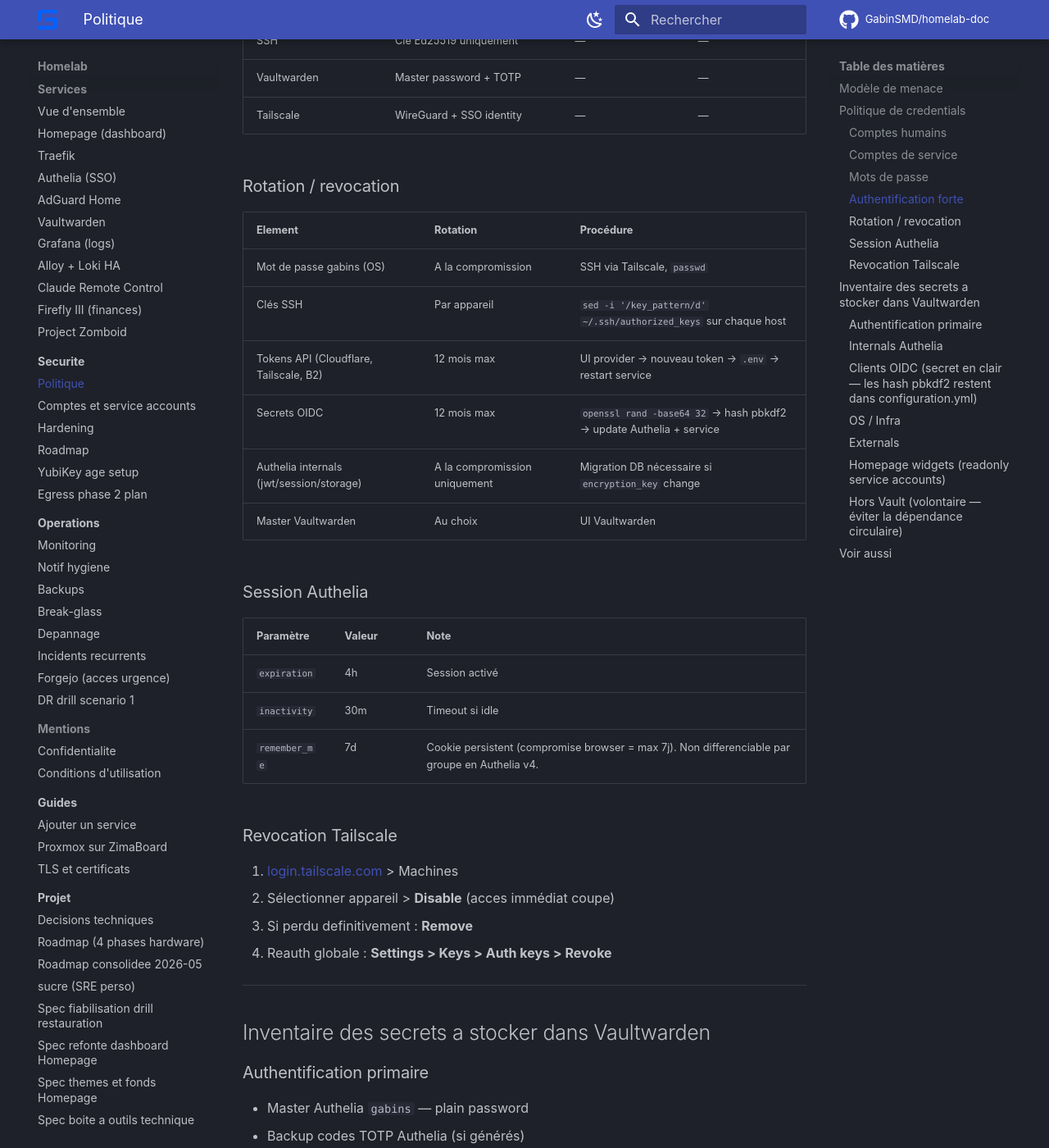
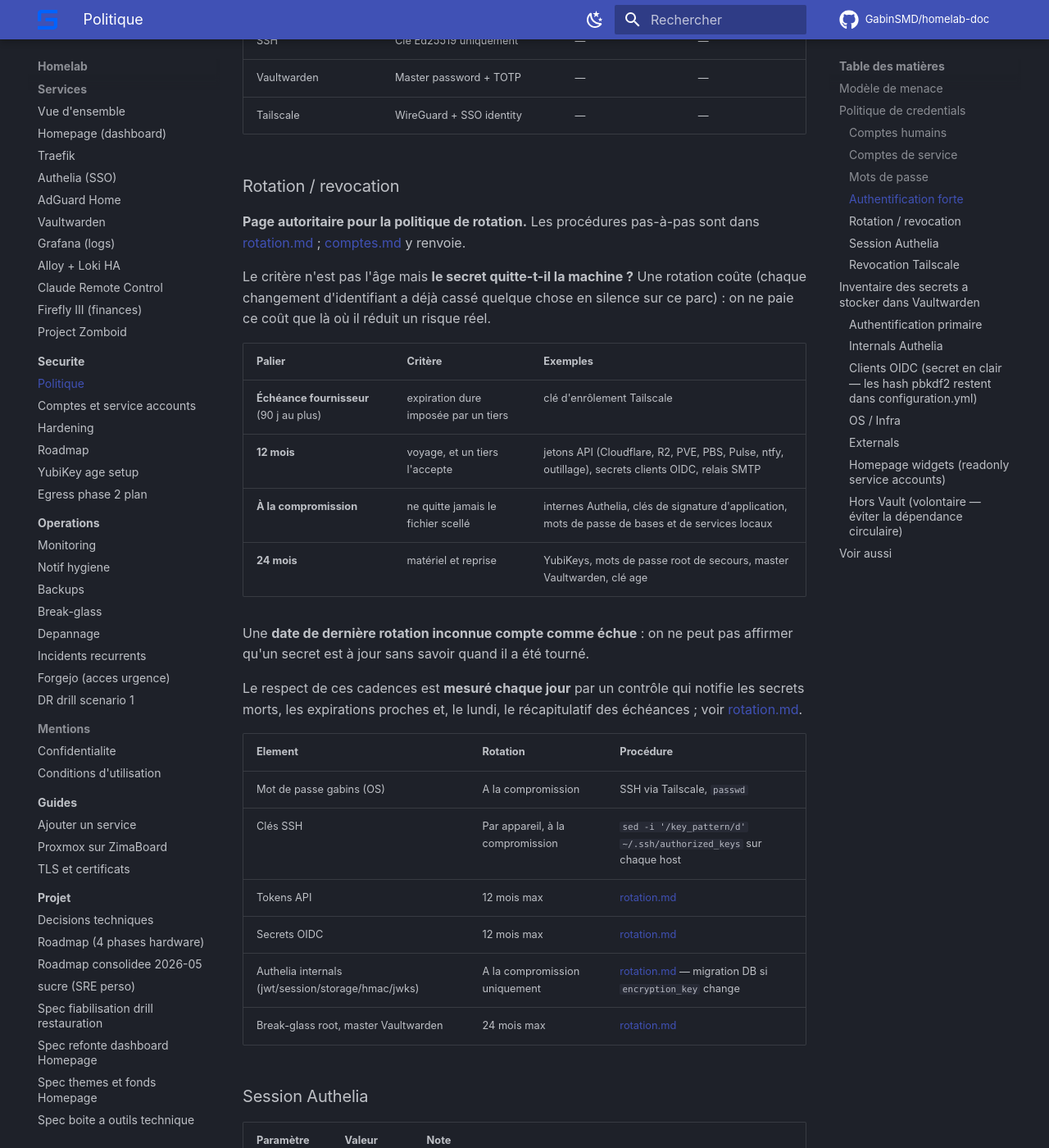
Before and after one commit to GabinSMD/homelab-doc, an MkDocs documentation site: the page built from docs/securite/politique.md, in a window 1280 px wide and 1400 px high, scrolled down 2618 px. Shown: the whole window at 82% size. Built offline with MkDocs 1.6.1 and Material for MkDocs 9.7.7, drawn with Linux system fonts in a browser that asks for light colours; comment, search, counter and statistics services are not loaded.

Commit message:
docs(securite): secrets rotation runbook, politique.md authoritative
New page securite/rotation.md: what the daily rotation check measures and
notifies, the common method (create, store in Vaultwarden, seal, deploy,
VERIFY, revoke, date), and one section per secret family. Each anchor is
referenced by the private rotation inventory. Generic only: no value, no
date, no inventory, no internal address.

politique.md now carries the four tiers (provider deadline, 12 months, on
compromise, 24 months) and becomes the authoritative policy page;
comptes.md's diverging rotation table is replaced by a pointer.

Refs gabins/homelab-config#281

Co-Authored-By: Claude Opus 5.5 <noreply@anthropic.com>

```diff
--- a/docs/securite/politique.md
+++ b/docs/securite/politique.md
@@ -68,16 +68,37 @@ Stockage : **exclusif Vaultwarden**. Jamais dans un script, un `.env` versionne
 | Vaultwarden | Master password + TOTP | — | — |
 | Tailscale | WireGuard + SSO identity | — | — |
 
-### Rotation / revocation
+### Rotation / revocation {#rotation--revocation}
+
+**Page autoritaire pour la politique de rotation.** Les procédures pas-à-pas sont
+dans [rotation.md](rotation.md) ; [comptes.md](comptes.md#rotation) y renvoie.
+
+Le critère n'est pas l'âge mais **le secret quitte-t-il la machine ?** Une
+rotation coûte (chaque changement d'identifiant a déjà cassé quelque chose en
+silence sur ce parc) : on ne paie ce coût que là où il réduit un risque réel.
+
+| Palier | Critère | Exemples |
+|---|---|---|
+| **Échéance fournisseur** (90 j au plus) | expiration dure imposée par un tiers | clé d'enrôlement Tailscale |
+| **12 mois** | voyage, et un tiers l'accepte | jetons API (Cloudflare, R2, PVE, PBS, Pulse, ntfy, outillage), secrets clients OIDC, relais SMTP |
+| **À la compromission** | ne quitte jamais le fichier scellé | internes Authelia, clés de signature d'application, mots de passe de bases et de services locaux |
+| **24 mois** | matériel et reprise | YubiKeys, mots de passe root de secours, master Vaultwarden, clé age |
+
+Une **date de dernière rotation inconnue compte comme échue** : on ne peut pas
+affirmer qu'un secret est à jour sans savoir quand il a été tourné.
+
+Le respect de ces cadences est **mesuré chaque jour** par un contrôle qui
+notifie les secrets morts, les expirations proches et, le lundi, le
+récapitulatif des échéances ; voir [rotation.md](rotation.md#ce-qui-mesure-la-rotation).
 
 | Element | Rotation | Procédure |
 |---|---|---|
 | Mot de passe gabins (OS) | A la compromission | SSH via Tailscale, `passwd` |
-| Clés SSH | Par appareil | `sed -i '/key_pattern/d' ~/.ssh/authorized_keys` sur chaque host |
-| Tokens API (Cloudflare, Tailscale, B2) | 12 mois max | UI provider -> nouveau token -> `.env` -> restart service |
-| Secrets OIDC | 12 mois max | `openssl rand -base64 32` -> hash pbkdf2 -> update Authelia + service |
-| Authelia internals (jwt/session/storage) | A la compromission uniquement | Migration DB nécessaire si `encryption_key` change |
-| Master Vaultwarden | Au choix | UI Vaultwarden |
+| Clés SSH | Par appareil, à la compromission | `sed -i '/key_pattern/d' ~/.ssh/authorized_keys` sur chaque host |
+| Tokens API | 12 mois max | [rotation.md](rotation.md#methode) |
+| Secrets OIDC | 12 mois max | [rotation.md](rotation.md#secrets-oidc) |
+| Authelia internals (jwt/session/storage/hmac/jwks) | A la compromission uniquement | [rotation.md](rotation.md#internes-authelia) — migration DB si `encryption_key` change |
+| Break-glass root, master Vaultwarden | 24 mois max | [rotation.md](rotation.md#materiel-et-reprise) |
 
 ### Session Authelia
 
--- a/sidebars.js
+++ b/sidebars.js
@@ -112,6 +112,7 @@ const sidebars = {
       items: [
         { type: 'doc', id: 'securite/politique', label: 'Politique' },
         { type: 'doc', id: 'securite/comptes', label: 'Comptes et service accounts' },
+        { type: 'doc', id: 'securite/rotation', label: 'Rotation des secrets' },
         { type: 'doc', id: 'securite/hardening', label: 'Hardening' },
         { type: 'doc', id: 'securite/roadmap', label: 'Roadmap' },
         { type: 'doc', id: 'securite/yubikey-age-setup', label: 'YubiKey age setup' },
```
Also changed, not shown: docs/securite/comptes.md (+6 -7 lines), docs/securite/rotation.md (added, +285 -0 lines).
